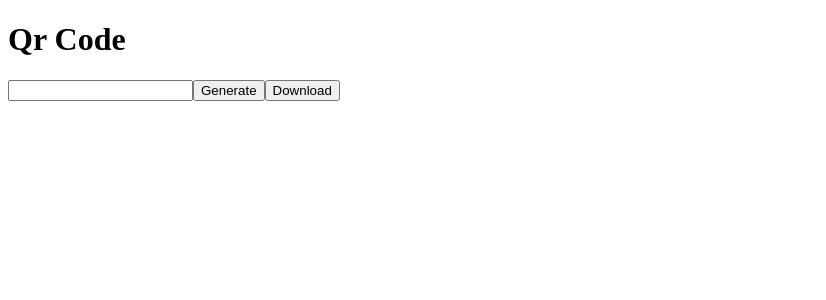
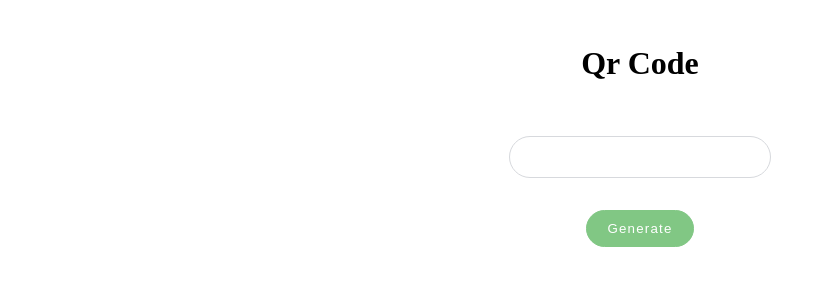
Before and after one commit to boobo94/qrcodecontact, a Vue app: page / in a window 1280 px wide. Shown: the top 300 px of the page, without its empty margins (0-826 px from the left). Built offline with nearby package versions, Linux system fonts and the light colour scheme.

Commit message:
add styles

```diff
--- a/src/components/QrGenerator.vue
+++ b/src/components/QrGenerator.vue
@@ -1,11 +1,28 @@
 <template>
   <div>
-    <h1>Qr Code</h1>
-    <input type="text" v-model="scope.phoneNumber" @input="generateQrCode" />
-    <button @click="generateQrCode">Generate</button>
-    <button @click="download">Download</button>
+    <div class="row justify-center">
+      <h1>Qr Code</h1>
+    </div>
 
-    <img v-if="scope.qrcode" :src="scope.qrcode" alt="" class="qrcode-preview"/>
+    <div class="row justify-center">
+      <input
+        type="text"
+        v-model="scope.phoneNumber"
+        @input="generateQrCode"
+        class="phone-input"
+      />
+    </div>
+
+    <div class="row justify-center">
+      <button @click="generateQrCode" class="btn">Generate</button>
+    </div>
+
+    <div class="row justify-center">
+      <div v-if="scope.qrcode" class="preview-container">
+        <img :src="scope.qrcode" alt="qrcode preview" class="qrcode-preview" />
+        <button @click="download" class="btn">Download</button>
+      </div>
+    </div>
   </div>
 </template>
 
@@ -34,8 +51,45 @@ function download() {
 </script>
 
 <style lang="scss" scoped>
-.qrcode-preview {
-  width: 200px;
-  height: 200px;
+.row {
+  display: flex;
+  flex-wrap: nowrap;
+  padding: 1rem;
+}
+
+.justify-center {
+  justify-content: center;
+}
+
+.phone-input {
+  border: 1px solid #d7d9dd;
+  border-radius: 36px;
+  opacity: 1;
+  padding: 5px;
+  line-height: 1.5;
+  height: 30px;
+  width: 250px;
+}
+
+.preview-container {
+  display: flex;
+  flex-direction: column;
+
+  .qrcode-preview {
+    width: 200px;
+    height: 200px;
+  }
+}
+
+.btn {
+  background-color: #81c784;
+  border: 1px solid #81c784;
+  color: #fff;
+  border-radius: 36px;
+  padding: 10px 20px;
+  cursor: pointer;
+  min-width: 85px;
+  font-weight: 500;
+  letter-spacing: 0.0892857143em;
 }
 </style>
```
